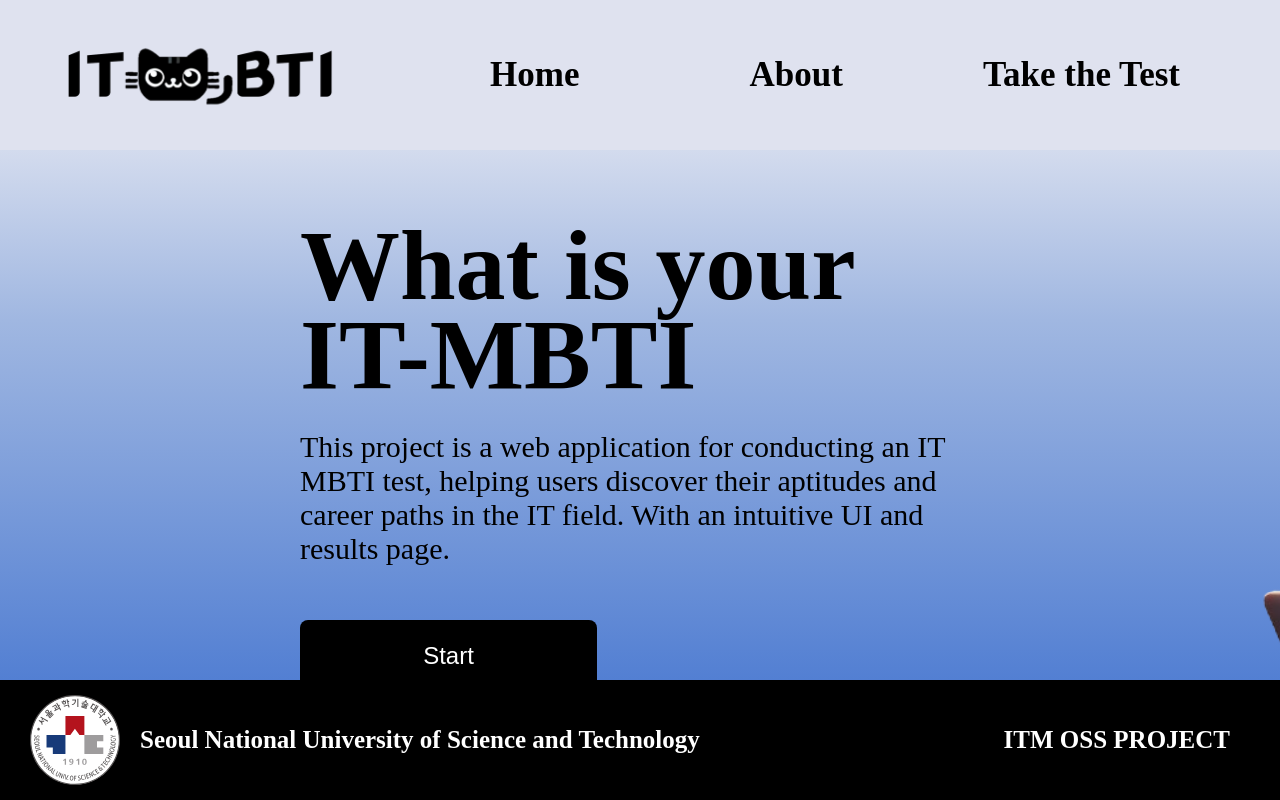
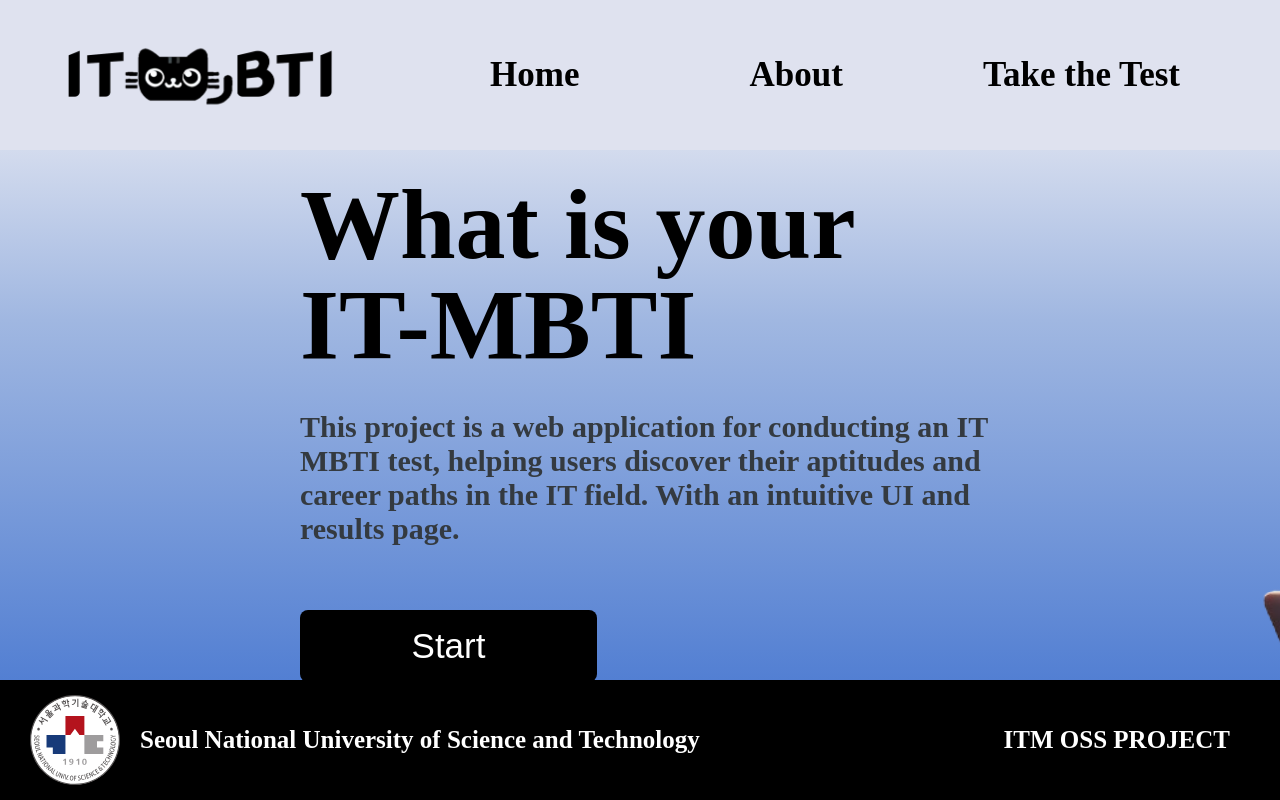
Before and after one commit to kimm00/IT-MBTI, a React (Create React App) app in the folder it-mbti/: page / in a window 1280 px wide. Shown: the top 800 px of the page. Built offline with nearby package versions, Linux system fonts and the light colour scheme.

Commit message:
design: update StartPage.js

```diff
--- a/it-mbti/src/pages/StartPage.js
+++ b/it-mbti/src/pages/StartPage.js
@@ -21,7 +21,7 @@ const Container = styled.div`
 
 const Title2 = styled.h1`
   position: absolute;
-  top: 141px;
+  top: 100px;
   left: 300px;
   font-size: 100px;
   color: Black;
@@ -32,7 +32,7 @@ const Title2 = styled.h1`
 
 const Title = styled.h1`
   position: absolute;
-  top: 230px;
+  top: 200px;
   left: 300px;
   font-size: 100px;
   color: Black;
@@ -44,13 +44,13 @@ const Title = styled.h1`
 const Description = styled.h1`
   position: absolute;
   width: 700px;
-  top: 390px;
+  top: 370px;
   left: 300px;
   font-size: 30px;
-  color: black;
+  font-weight: bold;
+  color: #343a40;
   margin-top: 40px;
   font-family: "GmarketSans";
-  font-weight: 500;
 `;
 
 const Deco2 = styled.img`
@@ -64,11 +64,11 @@ const Deco2 = styled.img`
 
 const StartButton = styled.button`
   position: absolute;
-  top: 620px;
+  top: 610px;
   left: 300px;
   width: 297px;
   height: 72px;
-  font-size: 24px;
+  font-size: 35px;
   color: white;
   background: black;
   border: none;
```
